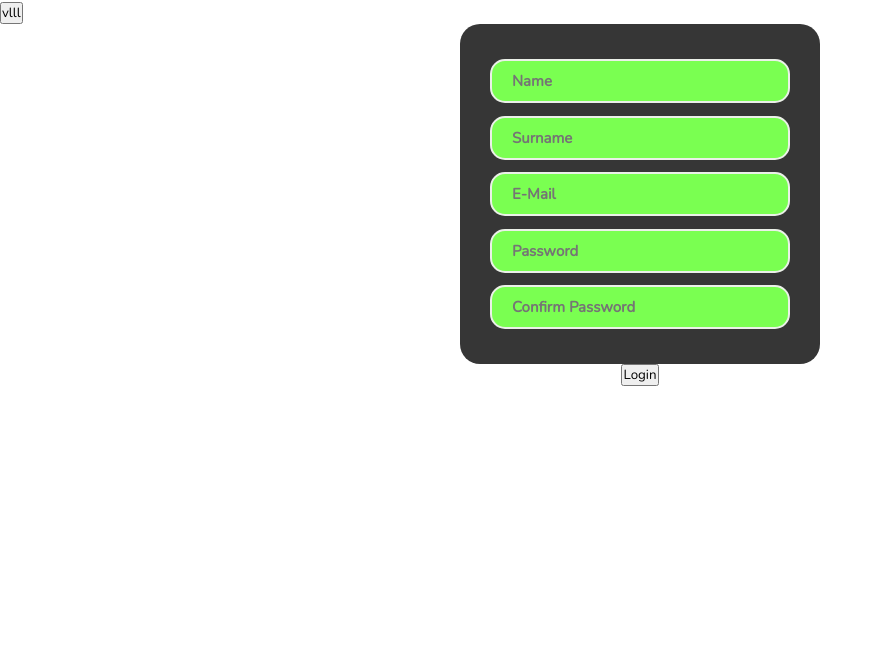
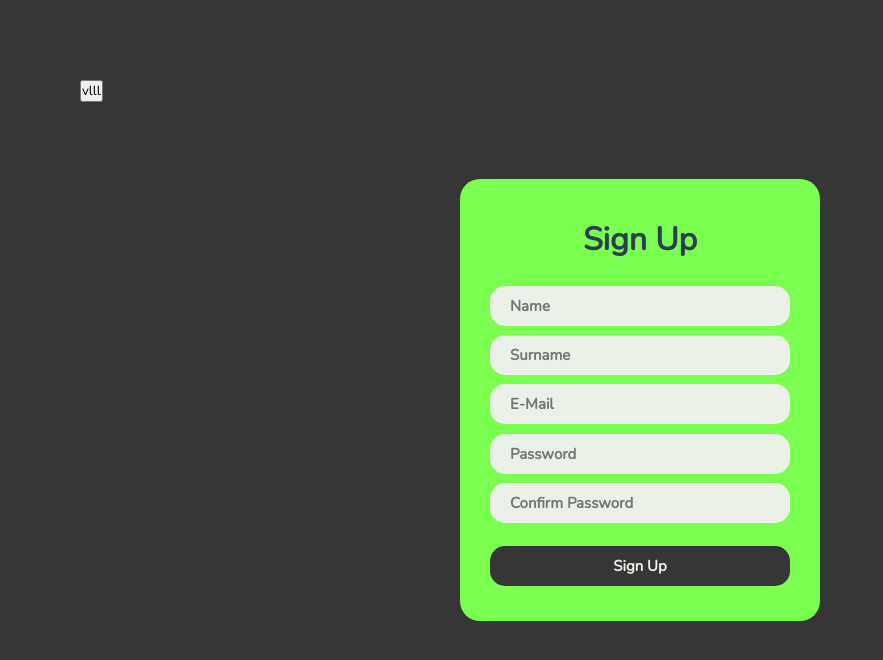
Before and after one commit to MerlinMinder/vueBlog, a Vue app: page /login in a window 1280 px wide. Shown: the top 660 px of the page, without its empty margins (0-883 px from the left). Built offline with nearby package versions, Linux system fonts and the light colour scheme.

Commit message:
signup finished

```diff
--- a/src/components/Footer.vue
+++ b/src/components/Footer.vue
@@ -20,6 +20,7 @@ footer {
   display: flex;
   flex-direction: row;
   justify-content: space-between;
+  bottom: 0;
 
   .routers {
     flex: 0;
--- /dev/null
+++ b/src/components/SignUp.vue
@@ -0,0 +1,133 @@
+<template>
+  <p id="title">Sign Up</p>
+  <ul>
+    <input class="li" type="text" v-model="account.name" placeholder="Name" />
+    <input
+      class="li"
+      type="text"
+      v-model="account.surname"
+      placeholder="Surname"
+    />
+    <input
+      class="li"
+      type="email"
+      v-model="account.email"
+      placeholder="E-Mail"
+    />
+    <input
+      class="li"
+      type="password"
+      v-model="account.password"
+      placeholder="Password"
+    />
+    <input
+      class="li"
+      type="password"
+      v-model="account.confirmPassword"
+      placeholder="Confirm Password"
+    />
+    <p id="error">{{ errorMessage }}</p>
+    <button class="li li-dark" @click="submitForm">Sign Up</button>
+  </ul>
+</template>
+
+<script setup>
+import { ref } from "vue";
+import { db } from "../firebase/firebaseinit";
+import { setDoc, doc } from "firebase/firestore";
+import router from "../router";
+
+let account = ref({
+  name: "",
+  surname: "",
+  email: "",
+  password: "",
+  confirmPassword: "",
+});
+
+let errorMessage = ref("");
+
+const submitForm = async () => {
+  if (
+    !(
+      account.value.name &&
+      account.value.surname &&
+      account.value.email &&
+      account.value.password
+    )
+  ) {
+    errorMessage.value = "Please fill out all fields!";
+    return;
+  }
+  if (account.value.password != account.value.confirmPassword) {
+    errorMessage.value = "The Passwords don't match!";
+    account.value.password = "";
+    account.value.confirmPassword = "";
+    return;
+  }
+  router.push("/");
+  delete account.value.confirmPassword;
+  const user = doc(db, "data", "modata");
+  await setDoc(user, account.value, { merge: true });
+  account.value = {
+    name: "",
+    surname: "",
+    email: "",
+    password: "",
+    confirmPassword: "",
+  };
+  errorMessage.value = "";
+};
+</script>
+
+<style lang="scss" scoped>
+@import "../assets/variables.scss";
+
+#title {
+  font-size: 2rem;
+  font-weight: 1000;
+  margin-bottom: 20px;
+}
+
+ul {
+  display: flex;
+  flex-direction: column;
+  justify-content: space-between;
+  height: 300px;
+  min-width: 240px;
+  width: 80vw;
+  max-width: 300px;
+
+  .li {
+    width: auto;
+    height: fit-content;
+    color: black;
+    padding: 10px 20px;
+    font-size: 15px;
+    font-weight: 600;
+    border-radius: 15px;
+    border: none;
+    background-color: $col-light;
+  }
+
+  .li-dark {
+    margin-top: 13px;
+    color: $col-light;
+    background-color: $col-dark1;
+
+    &:hover {
+      transform: scale(1.01);
+      cursor: pointer;
+    }
+  }
+  #error {
+    position: absolute;
+    bottom: 47px;
+    left: 15px;
+    color: red;
+    height: 13px;
+    font-size: 13px;
+    font-weight: bold;
+  }
+}
+</style>
--- a/src/components/SocialLinks.vue
+++ b/src/components/SocialLinks.vue
@@ -61,5 +61,8 @@
       }
     }
   }
+  p {
+    color: $col-light;
+  }
 }
 </style>
--- a/src/views/LoginView.vue
+++ b/src/views/LoginView.vue
@@ -1,84 +1,41 @@
 <template>
-  <button @click="router.back()">vlll</button>
-  <div class="container">
-    <ul>
-      <input type="text" v-model="account.name" placeholder="Name" />
-      <input type="text" v-model="account.surname" placeholder="Surname" />
-      <input type="email" v-model="account.email" placeholder="E-Mail" />
-      <input
-        type="password"
-        v-model="account.password"
-        placeholder="Password"
-      />
-      <input
-        type="password"
-        v-model="account.confirmPassword"
-        placeholder="Confirm Password"
-      />
-    </ul>
-    <button @click="submitForm">Login</button>
+  <div id="body">
+    <button @click="router.back()" id="back">vlll</button>
+    <div class="formcontainer">
+      <SignUpVue />
+    </div>
   </div>
 </template>
 
 <script setup>
-import { reactive } from "vue";
-import { db } from "../firebase/firebaseinit";
-import { setDoc, doc } from "firebase/firestore";
+import SignUpVue from "../components/SignUp.vue";
 import router from "../router";
-
-let account = reactive({
-  name: "",
-  surname: "",
-  email: "",
-  password: "",
-  confirmPassword: "",
-});
-
-const submitForm = async () => {
-  const user = doc(db, "data", Date());
-  await setDoc(user, account, { merge: true });
-  account = {
-    name: "",
-    surname: "",
-    email: "",
-    password: "",
-    confirmPassword: "",
-  };
-};
 </script>
 
 <style lang="scss" scoped>
 @import "../assets/variables.scss";
 
-.container {
+#body {
+  height: 100vh;
+  background-color: $col-dark1;
   display: flex;
-  flex-direction: column;
   align-items: center;
+  justify-content: center;
 
-  ul {
+  #back {
+    position: absolute;
+    top: 10vh;
+    left: 10vh;
+  }
+
+  .formcontainer {
     display: flex;
     flex-direction: column;
-    justify-content: space-between;
-    height: 340px;
-    width: 360px;
+    align-items: center;
+    width: fit-content;
+    padding: 35px 30px;
     border-radius: 20px;
-    padding: 35px 30px;
-    background-color: $col-dark1;
-
-    input {
-      width: auto;
-      height: fit-content;
-      color: black;
-      padding: 10px 20px;
-      font-size: 15px;
-      font-weight: 600;
-      border-radius: 15px;
-      border: 2px solid $col-light;
-      background-color: $col-lime;
-    }
-  }
-  button {
-    color: black;
+    background-color: $col-lime;
   }
 }
 </style>
```
